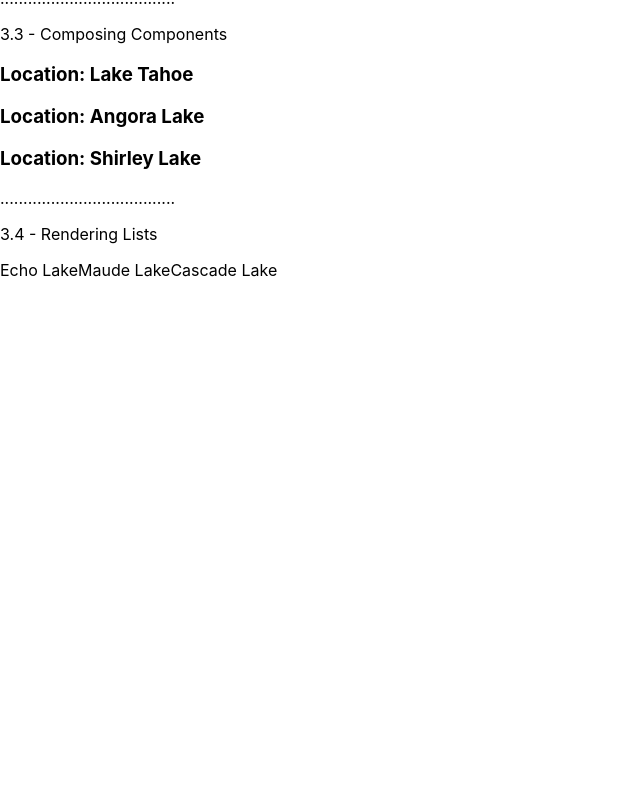
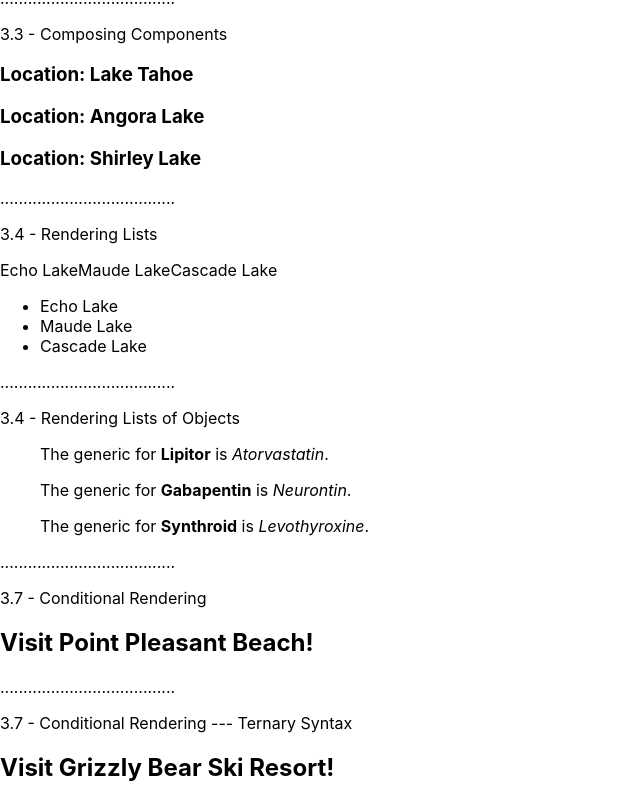
Before and after one commit to nilipatel97/linkedin-learning-react-js, a React (Create React App) app in the folder my-app/: page / in a window 1280 px wide. Shown: the part 754-1556 px from the top of the page, without its empty margins (0-640 px from the left). Before the commit the page ends 1050 px from the top, so only its background shows below. Built offline with nearby package versions, Linux system fonts and the light colour scheme.

Commit message:
add examples of conditional rendering and ternary syntax (3.8)

```diff
--- a/my-app/public/index.html
+++ b/my-app/public/index.html
@@ -53,6 +53,16 @@
     <p>......................................</p>
     <p>3.4 - Rendering Lists</p>
     <div id="root8"></div>
+    <p>......................................</p>
+    <p>3.4 - Rendering Lists of Objects</p>
+    <div id="root9"></div>
+    <p>......................................</p>
+    <p>3.7 - Conditional Rendering</p>
+    <div id="root10"></div>
+    <p>......................................</p>
+    <p>3.7 - Conditional Rendering --- Ternary Syntax</p>
+    <div id="root11"></div>
+
 
     <!--
       This HTML file is a template.
--- a/my-app/src/index.js
+++ b/my-app/src/index.js
@@ -1,6 +1,6 @@
-import React from 'react';
-import ReactDOM from 'react-dom/client';
-import './index.css';
+import React from "react";
+import ReactDOM from "react-dom/client";
+import "./index.css";
 
 /*
 Consider a scenario where we want to render an unordered list with many items
@@ -8,15 +8,17 @@
 
 //METHOD 1
 
-const root = ReactDOM.createRoot(document.getElementById('root'));
+const root = ReactDOM.createRoot(document.getElementById("root"));
 
 root.render(
-  React.createElement("ul", {style: {color:"blue"}},
+  React.createElement(
+    "ul",
+    { style: { color: "blue" } },
     React.createElement("li", null, "Hot Dogs"),
     React.createElement("li", null, "Hamburgers"),
     React.createElement("li", null, "Pizza"),
-    React.createElement("li", null, "Sushi"),
-  ),
+    React.createElement("li", null, "Sushi")
+  )
 );
 
 // here is create UL (ul, style, children(create 1, create 2, create 3))
@@ -27,7 +29,7 @@
 
 // METHOD 2
 
-const root2 = ReactDOM.createRoot(document.getElementById('root2'));
+const root2 = ReactDOM.createRoot(document.getElementById("root2"));
 
 root2.render(
   <ul>
@@ -36,7 +38,7 @@
     <li>Pizza</li>
     <li>Sushi</li>
   </ul>
-)
+);
 
 // Since we are using create-react-app, we have a tool called babel which transpiles code so that it can be understood by the browser. It allows us to use new syntax that might not be supported by the browser yet.
 // Because of create-react-app and babel, we can add html tags directly to the reactDOM.render method. The browser doesn't just render these tags easily.
@@ -46,25 +48,26 @@
 
 let president = "Obama";
 
-const root3 = ReactDOM.createRoot(document.getElementById('root3'));
+const root3 = ReactDOM.createRoot(document.getElementById("root3"));
 
 root3.render(
   <h1 className="cool-text">Make way for President {president}!</h1>
-)
+);
 
 /***************************** *************************************** */
 
 let city = {
   name: "Madrid",
-  country: "Spain"
-
+  country: "Spain",
 };
 
-const root4 = ReactDOM.createRoot(document.getElementById('root4'));
+const root4 = ReactDOM.createRoot(document.getElementById("root4"));
 
 root4.render(
-  <h1 id= "heading">{city.name} is in {city.country}!</h1>
-)
+  <h1 id="heading">
+    {city.name} is in {city.country}!
+  </h1>
+);
 
 /***************************** [3.1] Creating a React Component*************************************** */
 function Hello() {
@@ -73,14 +76,12 @@
       <h1>Welcome to React!</h1>
       <p> Let's build something cool!</p>
     </div>
-  )
+  );
 }
 
-const root5 = ReactDOM.createRoot(document.getElementById('root5'));
+const root5 = ReactDOM.createRoot(document.getElementById("root5"));
 
-root5.render(
-  <Hello />
-)
+root5.render(<Hello />);
 
 /**Note:
  * - components must be capitalized in React
@@ -88,72 +89,189 @@
  * - the return statement has all of your HTML and should be wrapped in a div
  * */
 
-
 /***************************** [3.2] Understanding Properties*************************************** */
 // with props, we can display dynamic data within a component
-function Hello2(props) { // pass in allof the attributes
+function Hello2(props) {
+  // pass in allof the attributes
   console.log(props);
   return (
     <div>
       <h1>Welcome to {props.library}!</h1>
       <p> Let's build something cool!</p>
-    <p> My name is {props.name}, I am {props.age} and my favorite flavor of ice cream is {props.flavor}.</p>
+      <p>
+        {" "}
+        My name is {props.name}, I am {props.age} and my favorite flavor of ice
+        cream is {props.flavor}.
+      </p>
     </div>
-  )
+  );
 }
 
-const root6 = ReactDOM.createRoot(document.getElementById('root6'));
+const root6 = ReactDOM.createRoot(document.getElementById("root6"));
 
 root6.render(
   <Hello2 library="react" name="Nili" flavor="chocolate chip" age={24} /> //give birth to attributes
-)
+);
 
 /***************************** [3.3] Composing Components *************************************** */
 
-const root7 = ReactDOM.createRoot(document.getElementById('root7'))
+const root7 = ReactDOM.createRoot(document.getElementById("root7"));
 
-function Lake({name}) {
-  return (<div>
+function Lake({ name }) {
+  return (
+    <div>
       <h3>Location: {name}</h3>
-  </div>)
+    </div>
+  );
 }
 
 function App() {
-  return (<div>
+  return (
+    <div>
       <React.StrictMode>
-    <Lake name= "Lake Tahoe" />
-    <Lake name = "Angora Lake" />
-    <Lake name = "Shirley Lake"/>
+        <Lake name="Lake Tahoe" />
+        <Lake name="Angora Lake" />
+        <Lake name="Shirley Lake" />
       </React.StrictMode>
-    </div>)
+    </div>
+  );
 }
 
-root7.render(<React.StrictMode><App /></React.StrictMode>)
+root7.render(
+  <React.StrictMode>
+    <App />
+  </React.StrictMode>
+);
 
 /***************************** [3.4] Rendering Lists *************************************** */
 
-const root8 = ReactDOM.createRoot(document.getElementById('root8'))
+const root8 = ReactDOM.createRoot(document.getElementById("root8"));
 
-const lakeList = ["Echo Lake", "Maude Lake", "Cascade Lake"]
+const lakeList = ["Echo Lake", "Maude Lake", "Cascade Lake"];
 
-function App2({lakes}) {
+function App2({ lakes }) {
   return (
     <div>
       {lakes}
 
       <ul>
-     {lakes.map(lake => {
+        {lakes.map((lake, id) => {
+          return (
+            <div key={id}>
               <li>{lake}</li>
+            </div>
+          );
         })}
       </ul>
-
-  </div>)
+    </div>
+  );
 }
 
-root8.render(<React.StrictMode><App2 lakes = {lakeList}/></React.StrictMode>)
+root8.render(
+  <React.StrictMode>
+    <App2 lakes={lakeList} />
+  </React.StrictMode>
+);
 
 /**
  * - Create Lake list array
  * - Pass it to the <App> as an attribute
  * - Pass the lakes array attribute in, and map through it to create list items.
  */
+
+/***************************** [3.5] Rendering Lists of Objects & [3.6] Adding Keys *************************************** */
+
+const root9 = ReactDOM.createRoot(document.getElementById("root9"));
+
+const medList = [
+  { id: "1", name: "Lipitor", generic: "Atorvastatin" },
+  { id: "2", name: "Gabapentin", generic: "Neurontin" },
+  { id: "3", name: "Synthroid", generic: "Levothyroxine" },
+];
+
+function App3({ medications }) {
+  return (
+    <div>
+      <ul>
+        {medications.map((med) => {
+          return (
+            <div key={med.id}>
+              <p>
+                The generic for <b>{med.name}</b> is <em>{med.generic}</em>.
+              </p>
+            </div>
+          );
+        })}
+      </ul>
+    </div>
+  );
+}
+
+root9.render(
+  <React.StrictMode>
+    <App3 medications={medList} />
+  </React.StrictMode>
+);
+
+/***************************** [3.7] Conditional Rendering *************************************** */
+
+const root10 = ReactDOM.createRoot(document.getElementById("root10"));
+
+function Beach({ beachName }) {
+  return (
+    <div>
+      <h2>Visit {beachName}!</h2>
+    </div>
+  );
+}
+
+function SkiResort({ skiName }) {
+  return (
+    <div>
+      <h2>Visit {skiName}!</h2>
+    </div>
+  );
+}
+
+function App4(props) {
+  if (props.season === "summer") {
+    return <Beach beachName="Point Pleasant Beach" />;
+  } else if (props.season === "winter") {
+    return <SkiResort skiName="Blue Mountain" />;
+  } else {
+    return <h2>"Sorry we are not open during that season.</h2>;
+  }
+}
+
+root10.render(<App4 season="summer" />);
+
+/***************************** [3.8] Conditional Rendering --- Ternary Syntax ******************** */
+
+const root11 = ReactDOM.createRoot(document.getElementById("root11"));
+
+function Beach2({ beachName2 }) {
+  return (
+    <div>
+      <h2>Visit {beachName2}!</h2>
+    </div>
+  );
+}
+
+function SkiResort2({ skiName2 }) {
+  return (
+    <div>
+      <h2>Visit {skiName2}!</h2>
+    </div>
+  );
+}
+
+function App4b({ season }) {
+  return season === "summer" ? (
+    <Beach2 beachName2="Sandy Hook Beach" />
+  ) : season === "winter" ? (
+    <SkiResort2 skiName2="Grizzly Bear Ski Resort" />
+  ) : (
+    <h2>"Sorry we are not open during that season.</h2>
+  );
+}
+root11.render(<App4b season="winter" />);
```
Also changed, not shown: 1 other file (tests, documents, lock files or other folders). Lines whose indentation alone changed are shown as unchanged.
